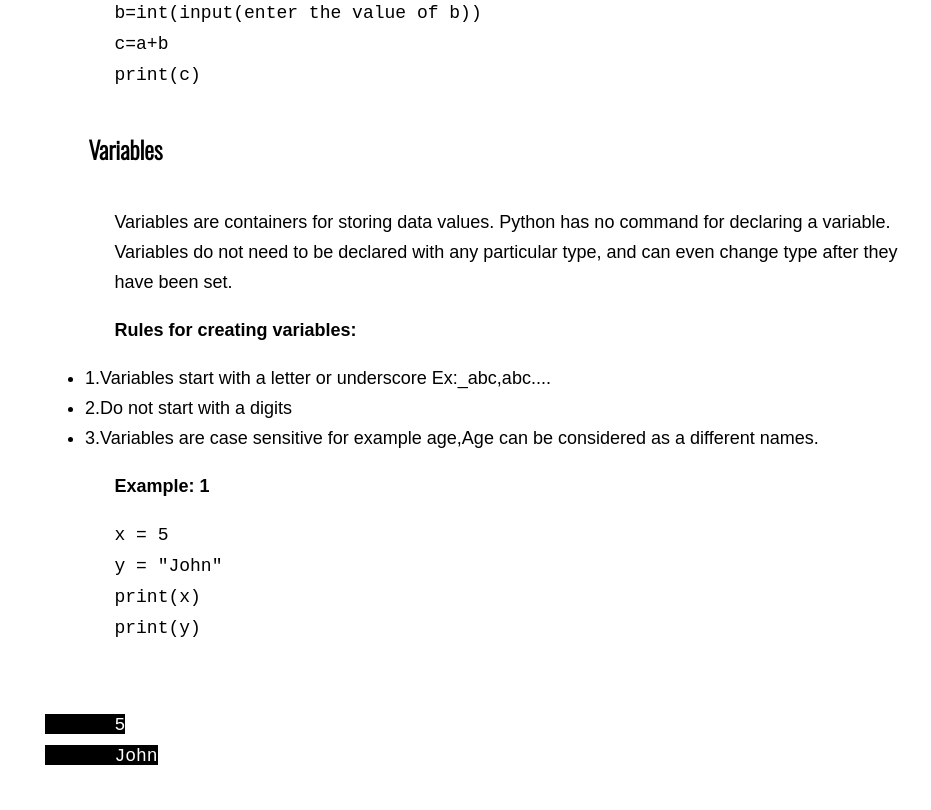
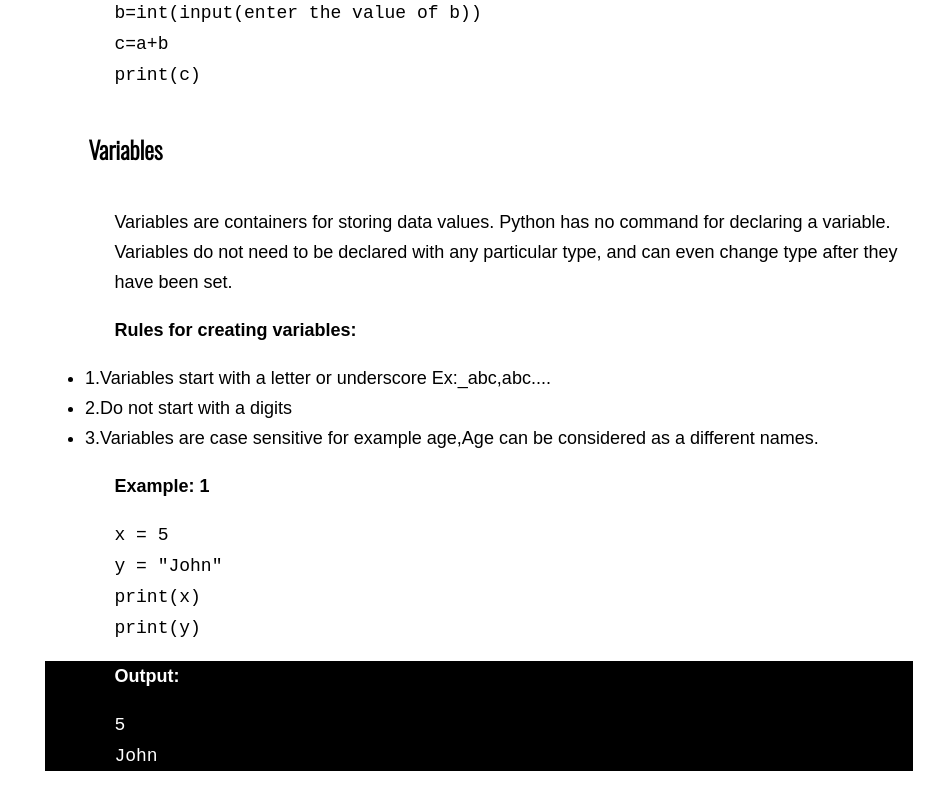
Before and after one commit to jairoyy/python-document, a plain HTML site: page index.html in a window 1280 px wide. Shown: the part 2173-2983 px from the top of the page, without its empty margins (349-1280 px from the left). Drawn offline with nearby package versions, Linux system fonts and the light colour scheme.

Commit message:
Update index.html

```diff
--- a/index.html
+++ b/index.html
@@ -212,11 +212,11 @@
         <code>print(x)</code><br>
         <code>print(y)</code><br>
 
-       <output class="command">
+       <div class="command">
        <p><b>Output:</b></p>
         <code>5</code><br>
        <code>John</code><br>
-       </output>
+       </div>
 
 
         <code></code>
```
